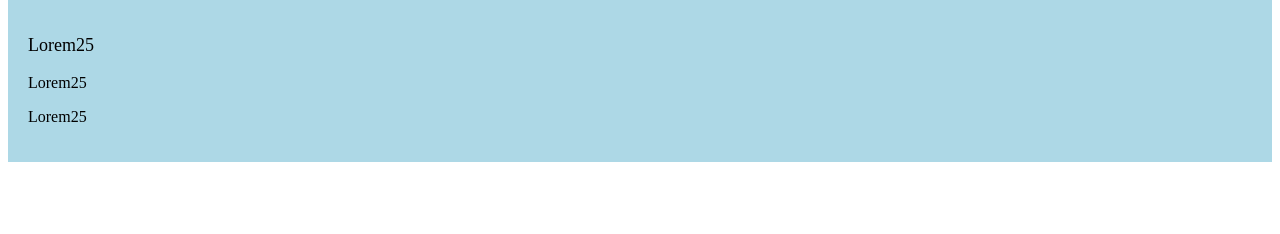
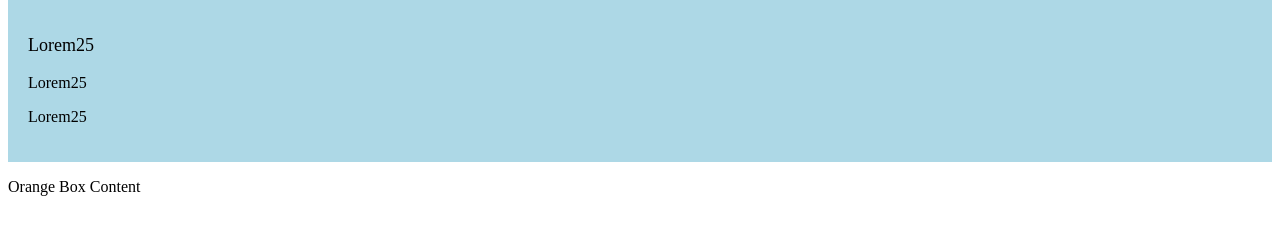
Before and after one commit to DCI-WD-TZ-23-D01/uib-04-units-dci1234ines, a plain HTML site: page index.html in a window 1280 px wide. Shown: the part 408-642 px from the top of the page. Drawn offline with Linux system fonts and the light colour scheme.

Commit message:
Update index.html

```diff
--- a/index.html
+++ b/index.html
@@ -22,6 +22,10 @@
         <p>Lorem25</p>
     </div>
 
+    <div class="orange-box">
+        <p>Orange Box Content</p>
+    </div>
+
 
 
 
```
